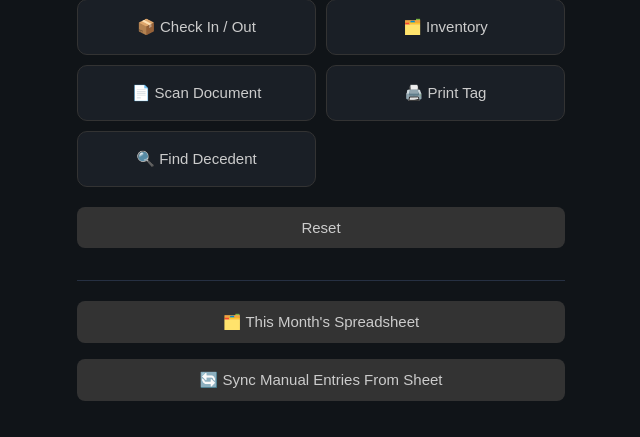
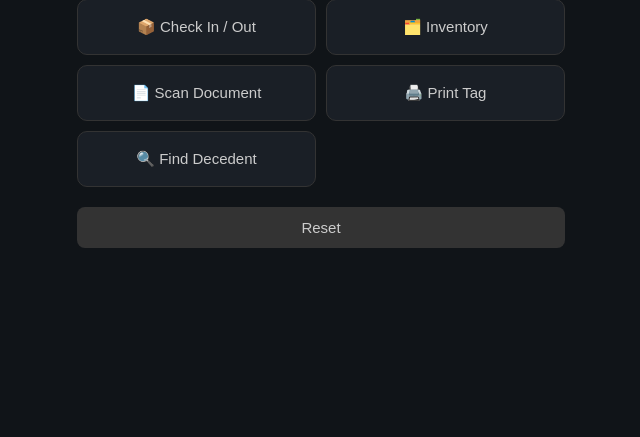
Before and after one commit to jakehansentx-cpu/DFW-ONLINE-CREMATION, a Flask app: page /scan in a window 1280 px wide. Shown: the part 363-800 px from the top of the page, without its empty margins (319-959 px from the left). Run offline with Flask 3, Linux system fonts and the light colour scheme; a user stored in the database is signed in; data comes from the database, SQL or seed files in the repository.

Commit message:
Move spreadsheet settings to Admin; auto-sync manual entries on blank tag scan
"This Month's Spreadsheet" now lives on the Admin page instead of the
scan station -- it's a rare, admin-level action (switching monthly
sheets), and the API routes behind it are now admin-only too. New
intakes still auto-adopt the new month's sheet on their own the moment
anyone actually pulls a case number; this panel is just the manual
fallback for when that automation didn't run.

Removed the "Sync Manual Entries From Sheet" button entirely. Instead,
claiming a case number for a blank field tag (_resolve_field_tag) now
runs that same sync automatically first, so any rows staff typed
straight into the sheet get picked up and given a local case record
before the next available row is handed out -- no one has to remember
to press a separate button, and it happens at exactly the moment it
matters.

```diff
--- a/app.py
+++ b/app.py
@@ -479,6 +479,21 @@ def _resolve_field_tag(db, case_code):
 
     if not config.GOOGLE_SHEETS_ENABLED:
         return None, ("Can't claim a case number for a field tag -- Google Sheets is disabled", 503)
+
+    _maybe_auto_adopt_new_month_sheet(db)
+
+    # Before claiming a fresh case number, pick up anything staff typed
+    # straight into the sheet instead of going through the app (see
+    # run_sheet_sync). This used to be a separate "Sync Manual Entries"
+    # button staff had to remember to press; running it here means it
+    # just always happens at the one moment it actually matters -- right
+    # before a blank tag is about to be handed the next available row.
+    # Best-effort: a sync hiccup shouldn't block claiming a case number.
+    try:
+        run_sheet_sync(db, request.host_url.rstrip("/"))
+    except Exception as e:
+        print(f"[field-tag claim] manual-entry sync failed, continuing anyway: {e}")
+
     try:
         _sheet_row, real_case_code = _sheets().find_next_unclaimed_case(current_sheet_id(db))
     except Exception as e:
@@ -1148,39 +1163,51 @@ def _adopt_sheet(db, sheet_id, label):
     db.commit()
 
 
+def _maybe_auto_adopt_new_month_sheet(db):
+    """Checks whether a new calendar month has started and, if so, tries
+    to auto-adopt the sheet the Apps Script rollover (see
+    apps_script/monthly_sheet_rollover.gs) should have already created
+    and shared for it -- so new intakes land on the right sheet without
+    anyone needing to visit Admin. Called at the two points that actually
+    pull a NEW case number (Start New Case, and claiming a blank field
+    tag); every other action keeps working fine off whichever sheet each
+    existing case already remembers.
+
+    Returns the adopted label on success, or None if nothing changed
+    (already on the current month, Sheets disabled, or the new sheet
+    isn't found/shared yet -- Admin's manual panel is the fallback for
+    that last case)."""
+    if not config.GOOGLE_SHEETS_ENABLED:
+        return None
+    real_month = datetime.now().strftime("%Y-%m")
+    if get_setting(db, "current_sheet_month") == real_month:
+        return None
+    try:
+        expected_name = expected_sheet_name(datetime.now())
+        found_id = _sheets().find_shared_sheet_by_name(expected_name)
+        if found_id:
+            _sheets().verify_access(found_id)
+            _adopt_sheet(db, found_id, expected_name.title())
+            return expected_name.title()
+    except Exception:
+        pass  # Drive lookup hiccup -- Admin's manual panel still covers this
+    return None
+
+
 @app.route("/api/settings/sheet-status")
-@login_required
+@admin_required
 def api_sheet_status():
     """Whether it's time to nag for a new monthly spreadsheet -- compares
     the real calendar month against the month the current sheet was set
-    for. Only pulling a NEW case number (Decedent Information / sheet
-    intake) actually needs this; every other action keeps working fine
-    off whichever sheet each existing case already remembers.
-
-    Before falling back to the manual "paste a link" prompt, this first
-    checks whether a new sheet has already been auto-created and shared
-    with the service account (see apps_script/monthly_sheet_rollover.gs)
-    and, if so, adopts it automatically -- no staff action needed most
-    months. The manual panel is still there as a fallback in case that
-    automation didn't run or the share step failed for some reason.
+    for. Lives on the Admin page: new intakes auto-adopt the new month's
+    sheet on their own (see _maybe_auto_adopt_new_month_sheet), so this
+    manual panel is only needed as a fallback when that automation didn't
+    run or the share step failed for some reason.
     """
     db = get_db()
     real_month = datetime.now().strftime("%Y-%m")
-    stored_month = get_setting(db, "current_sheet_month")
-    needs_new_sheet = stored_month != real_month
-    auto_adopted_label = None
-
-    if needs_new_sheet and config.GOOGLE_SHEETS_ENABLED:
-        try:
-            expected_name = expected_sheet_name(datetime.now())
-            found_id = _sheets().find_shared_sheet_by_name(expected_name)
-            if found_id:
-                _sheets().verify_access(found_id)
-                _adopt_sheet(db, found_id, expected_name.title())
-                needs_new_sheet = False
-                auto_adopted_label = expected_name.title()
-        except Exception:
-            pass  # Drive lookup hiccup -- the manual panel still covers this
+    auto_adopted_label = _maybe_auto_adopt_new_month_sheet(db)
+    needs_new_sheet = get_setting(db, "current_sheet_month") != real_month
 
     return jsonify(
         needs_new_sheet=needs_new_sheet,
@@ -1192,7 +1219,7 @@ def api_sheet_status():
 
 
 @app.route("/api/settings/sheet", methods=["POST"])
-@login_required
+@admin_required
 def api_set_sheet():
     """Points new intakes at a newly-generated monthly spreadsheet. Cases
     already created against a previous sheet are unaffected -- they keep
@@ -1249,9 +1276,10 @@ def run_sheet_sync(db, base_url):
     so it behaves exactly like an app-driven intake from here on. Safe
     to run repeatedly -- already-tracked rows are skipped every time.
 
-    Shared by the on-demand /api/sheet-sync route (base_url from the
-    live request) and the automatic background loop (base_url from
-    config.PUBLIC_HOST, since there's no request to read one from there).
+    Runs automatically right before a blank field tag claims its case
+    number (see _resolve_field_tag, base_url from the live request) and
+    on the background loop's own timer (base_url from config.PUBLIC_HOST,
+    since there's no request to read one from there).
     """
     sid = current_sheet_id(db)
     rows = _sheets().read_rows(sid)
@@ -1328,30 +1356,13 @@ def run_sheet_sync(db, base_url):
     return synced
 
 
-@app.route("/api/sheet-sync", methods=["POST"])
-@login_required
-def api_sheet_sync():
-    """On-demand version of run_sheet_sync -- the scan station's
-    "Sync Manual Entries From Sheet" button. See _background_sync_loop
-    for the automatic version that runs on its own timer."""
-    if not config.GOOGLE_SHEETS_ENABLED:
-        return jsonify(error="Google Sheets isn't turned on yet (see config.py)"), 400
-
-    db = get_db()
-    try:
-        synced = run_sheet_sync(db, request.host_url.rstrip("/"))
-    except Exception as e:
-        return jsonify(error=f"Couldn't reach the spreadsheet: {e}"), 502
-
-    return jsonify(ok=True, synced=synced)
-
-
 def _background_sync_loop():
     """Runs run_sheet_sync automatically every
     config.SHEET_SYNC_INTERVAL_MINUTES, so a decedent typed straight into
     the sheet gets an armband tag/QR/board tracking within a few minutes
-    even if nobody remembers to press the Sync button -- and, in the same
-    cycle, releases any blank field-tag claims that have sat unused past
+    even between blank-tag scans (see _resolve_field_tag for the other,
+    on-demand trigger) -- and, in the same cycle, releases any blank
+    field-tag claims that have sat unused past
     config.RELEASE_STALE_CLAIMS_AFTER_MINUTES (see
     release_stale_field_claims above). Own thread, own DB connection --
     Flask's request-scoped get_db() isn't usable outside an actual
@@ -2471,6 +2482,7 @@ def api_sheet_intake_start():
         return jsonify(error="Google Sheets intake isn't turned on yet (see config.py)"), 400
 
     db = get_db()
+    _maybe_auto_adopt_new_month_sheet(db)
     sid = current_sheet_id(db)
     try:
         row_num, case_code = _sheets().find_next_unclaimed_case(sid)
--- a/static/scan.js
+++ b/static/scan.js
@@ -89,125 +89,11 @@ let documentsPendingCaptures = [];
 const addDocumentBtn = document.getElementById("addDocumentBtn");
 const documentsStatus = document.getElementById("documentsStatus");
 
-// ---------------- Monthly spreadsheet ----------------
-// A new call log spreadsheet gets generated every month. New intakes
-// (Decedent Information) need to know which one is "current"; a case
-// already in progress keeps resolving to whichever sheet it was created
-// against, so switching this over mid-month never moves an open case to
-// the wrong spreadsheet -- see sheet_id in app.py.
-const sheetToggleBtn = document.getElementById("sheetToggleBtn");
-const sheetPanel = document.getElementById("sheetPanel");
-const sheetPanelMsg = document.getElementById("sheetPanelMsg");
-const sheetUrlInput = document.getElementById("sheetUrlInput");
-const sheetSetBtn = document.getElementById("sheetSetBtn");
-const sheetSetStatus = document.getElementById("sheetSetStatus");
-
-sheetToggleBtn.addEventListener("click", () => {
-  sheetPanel.classList.toggle("hidden");
-});
-
-sheetSetBtn.addEventListener("click", async () => {
-  sheetSetStatus.textContent = "Checking access...";
-  sheetSetStatus.className = "status-msg";
-  sheetSetBtn.disabled = true;
-  try {
-    const result = await postJSON("/api/settings/sheet", { url: sheetUrlInput.value }, 15000);
-    sheetSetStatus.textContent = `Saved. New intakes now go to "${result.label}".`;
-    sheetSetStatus.className = "status-msg ok";
-    sheetUrlInput.value = "";
-    sheetToggleBtn.classList.remove("attention");
-  } catch (err) {
-    sheetSetStatus.textContent = err.message;
-    sheetSetStatus.className = "status-msg err";
-  } finally {
-    sheetSetBtn.disabled = false;
-  }
-});
-
-(async function checkSheetStatus() {
-  try {
-    const res = await fetch("/api/settings/sheet-status");
-    if (!res.ok) return;
-    const data = await res.json();
-    if (data.auto_adopted_label) {
-      showStatus(`New month detected -- automatically switched to "${data.auto_adopted_label}".`, true);
-      sheetPanelMsg.textContent = `Currently set to "${data.current_sheet_label}" (auto-detected). Paste a new link below if you ever need to switch it manually.`;
-    } else if (data.needs_new_sheet) {
-      sheetToggleBtn.classList.add("attention");
-      sheetPanel.classList.remove("hidden");
-      sheetPanelMsg.textContent =
-        "A new month has started and no new sheet has been auto-detected yet -- paste this month's spreadsheet link below so new intakes go to the right place. Cases already in progress are unaffected.";
-      // This control lives at the bottom of the page (out of the way
-      // day-to-day) -- when it actually needs attention, make sure
-      // that's not missed just because it's out of the initial view.
-      sheetToggleBtn.scrollIntoView({ behavior: "smooth", block: "center" });
-    } else {
-      sheetPanelMsg.textContent = data.current_sheet_label
-        ? `Currently set to "${data.current_sheet_label}". Paste a new link below to switch it.`
-        : "Paste a new spreadsheet link below to switch it.";
-    }
-  } catch (e) {
-    console.error("sheet status check failed", e);
-  }
-})();
-
-// Some staff prefer typing name/date/funeral home/disposition/night
-// straight into the spreadsheet rather than using this app -- that's
-// fine, but a decedent only gets a local record (and therefore an
-// armband tag/QR and board tracking) once the app knows about them.
-// This pulls in anything typed directly into the sheet that isn't
-// tracked locally yet.
-const syncSheetBtn = document.getElementById("syncSheetBtn");
-const syncResults = document.getElementById("syncResults");
-
 function escapeHtmlLocal(s) {
   return String(s == null ? "" : s).replace(/[&<>"']/g, (c) => ({
     "&": "&amp;", "<": "&lt;", ">": "&gt;", '"': "&quot;", "'": "&#39;",
   }[c]));
 }
-
-syncSheetBtn.addEventListener("click", async () => {
-  syncSheetBtn.disabled = true;
-  syncSheetBtn.textContent = "Checking sheet...";
-  try {
-    // Checks every filled-in row against the sheet (not just brand-new
-    // ones) to catch stray/incomplete records too -- as the sheet fills
-    // up over the month this can take a while, so this gets a longer
-    // timeout than the app's other, quicker actions.
-    const result = await postJSON("/api/sheet-sync", {}, 60000);
-    if (result.synced.length === 0) {
-      syncResults.innerHTML = `<p style="color:#aab; margin:0;">No new manual entries found -- everything in the sheet is already tracked.</p>`;
-    } else {
-      const rows = result.synced
-        .map(
-          (c) => `
-        <div style="display:flex; justify-content:space-between; align-items:center; gap:12px; padding:8px 0; border-bottom:1px solid #263042; flex-wrap:wrap;">
-          <span>${escapeHtmlLocal(c.case_code)}${c.name ? " — " + escapeHtmlLocal(c.name) : ""}</span>
-          <span style="white-space:nowrap;">
-            <a href="/case/${encodeURIComponent(c.case_code)}/print" target="_blank" rel="noopener" style="color:#5fa8e0;">🖨️ Office</a>
-            <a href="/case/${encodeURIComponent(c.case_code)}/print-label" target="_blank" rel="noopener" style="color:#5fa8e0; margin-left:10px;">🏷️ Label Printer</a>
-          </span>
-        </div>`
-        )
-        .join("");
-      syncResults.innerHTML =
-        `<h3 style="margin-top:0;">${result.synced.length} New Decedent${result.synced.length > 1 ? "s" : ""} Found</h3>` +
-        `<p style="color:#aab; font-size:14px;">Print an armband tag for each, then place and scan them in as usual.</p>` +
-        rows;
-    }
-    syncResults.classList.remove("hidden");
-  } catch (err) {
-    const timedOut = err.name === "AbortError" || /abort/i.test(err.message);
-    const message = timedOut
-      ? "This is taking longer than usual to check the sheet. It may still finish in the background -- wait a minute, then check column N or try again."
-      : err.message;
-    syncResults.innerHTML = `<p class="status-msg err" style="margin:0;">${escapeHtmlLocal(message)}</p>`;
-    syncResults.classList.remove("hidden");
-  } finally {
-    syncSheetBtn.disabled = false;
-    syncSheetBtn.textContent = "🔄 Sync Manual Entries From Sheet";
-  }
-});
 
 // Signature capture for the Release form -- drawn on a canvas via
 // Pointer Events so mouse, touch, and stylus all work the same way.
--- a/static/style.css
+++ b/static/style.css
@@ -267,9 +267,7 @@ body {
 }
 .staff-row.unset { border-color: rgba(240,183,79,.5); }
 
-#sheetToggleBtn.attention {
-  background: rgba(240,183,79,.15); border: 1px solid rgba(240,183,79,.5); color: #f0b74f;
-}
+.info-form.attention { border: 1px solid rgba(240,183,79,.5); }
 
 .mode-bar { display: flex; flex-wrap: wrap; gap: 8px; margin-bottom: 16px; }
 .mode-btn {
@@ -353,12 +351,6 @@ body {
 }
 .reset-row { margin-top: 20px; }
 
-.admin-section {
-  margin-top: 32px;
-  padding-top: 20px;
-  border-top: 1px solid #263042;
-}
-
 .history-list { display: flex; flex-direction: column; gap: 8px; }
 .history-row {
   display: flex; justify-content: space-between; gap: 12px;
--- a/templates/scan.html
+++ b/templates/scan.html
@@ -205,24 +205,6 @@
     <button id="resetBtn" class="secondary-btn">Reset</button>
   </div>
 
-  <!-- Admin/setup controls -- kept down here, out of the way of the
-       actual scanning workflow above, since they're only needed rarely
-       (switching months, or picking up a manually-typed sheet entry). -->
-  <div class="admin-section">
-    <button id="sheetToggleBtn" class="secondary-btn" style="margin-bottom:16px;">🗂️ This Month's Spreadsheet</button>
-    <div id="sheetPanel" class="info-form hidden">
-      <h3 style="margin-top:0;">This Month's Spreadsheet</h3>
-      <p id="sheetPanelMsg" style="color:#aab; font-size:14px;"></p>
-      <label>Spreadsheet Link</label>
-      <input id="sheetUrlInput" type="text" placeholder="Paste the Google Sheets link here" autocomplete="off">
-      <button id="sheetSetBtn" class="primary-btn">Save New Spreadsheet</button>
-      <div id="sheetSetStatus" class="status-msg"></div>
-    </div>
-
-    <button id="syncSheetBtn" class="secondary-btn" style="margin-bottom:16px;">🔄 Sync Manual Entries From Sheet</button>
-    <div id="syncResults" class="info-form hidden"></div>
-  </div>
-
   <script src="{{ url_for('static', filename='jsQR.js') }}"></script>
   <script src="{{ url_for('static', filename='scan.js') }}"></script>
   <script>
```
Also changed, not shown: static/admin.js (+57 -0 lines), templates/admin.html (+9 -0 lines).
